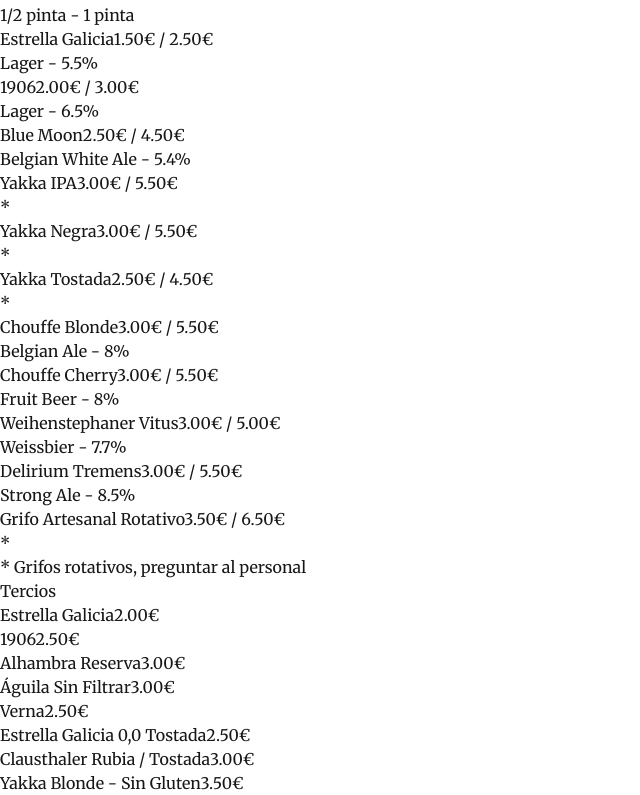
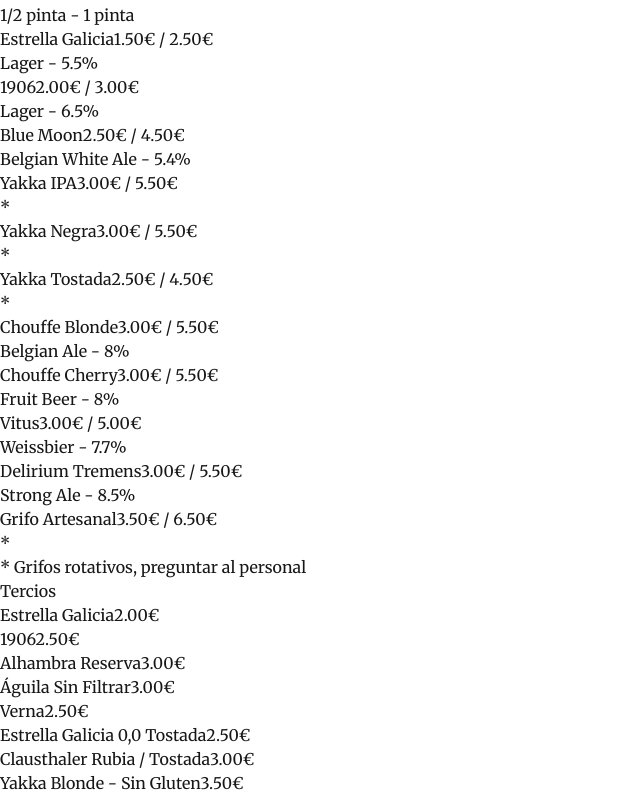
Before and after one commit to MaineKK/La-Isla-BeerClub, a Next.js app: page / in a window 1280 px wide. Shown: the part 1219-2014 px from the top of the page, without its empty margins (0-640 px from the left). Built offline with nearby package versions, Linux system fonts and the light colour scheme.

Commit message:
cambiar beersecion

```diff
--- a/src/app/BeerSection.tsx
+++ b/src/app/BeerSection.tsx
@@ -10,9 +10,9 @@
     { name: "Yakka Tostada", type: "*", abv: "", half: "2.50€", full: "4.50€" },
     { name: "Chouffe Blonde", type: "Belgian Ale", abv: "8%", half: "3.00€", full: "5.50€" },
     { name: "Chouffe Cherry", type: "Fruit Beer", abv: "8%", half: "3.00€", full: "5.50€" },
-    { name: "Weihenstephaner Vitus", type: "Weissbier", abv: "7.7%", half: "3.00€", full: "5.00€" },
+    { name: "Vitus", type: "Weissbier", abv: "7.7%", half: "3.00€", full: "5.00€" },
     { name: "Delirium Tremens", type: "Strong Ale", abv: "8.5%", half: "3.00€", full: "5.50€" },
-    { name: "Grifo Artesanal Rotativo", type: "*", abv: "", half: "3.50€", full: "6.50€" },
+    { name: "Grifo Artesanal", type: "*", abv: "", half: "3.50€", full: "6.50€" },
   ],
   "Tercios": [
     { name: "Estrella Galicia", price: "2.00€" },
```
